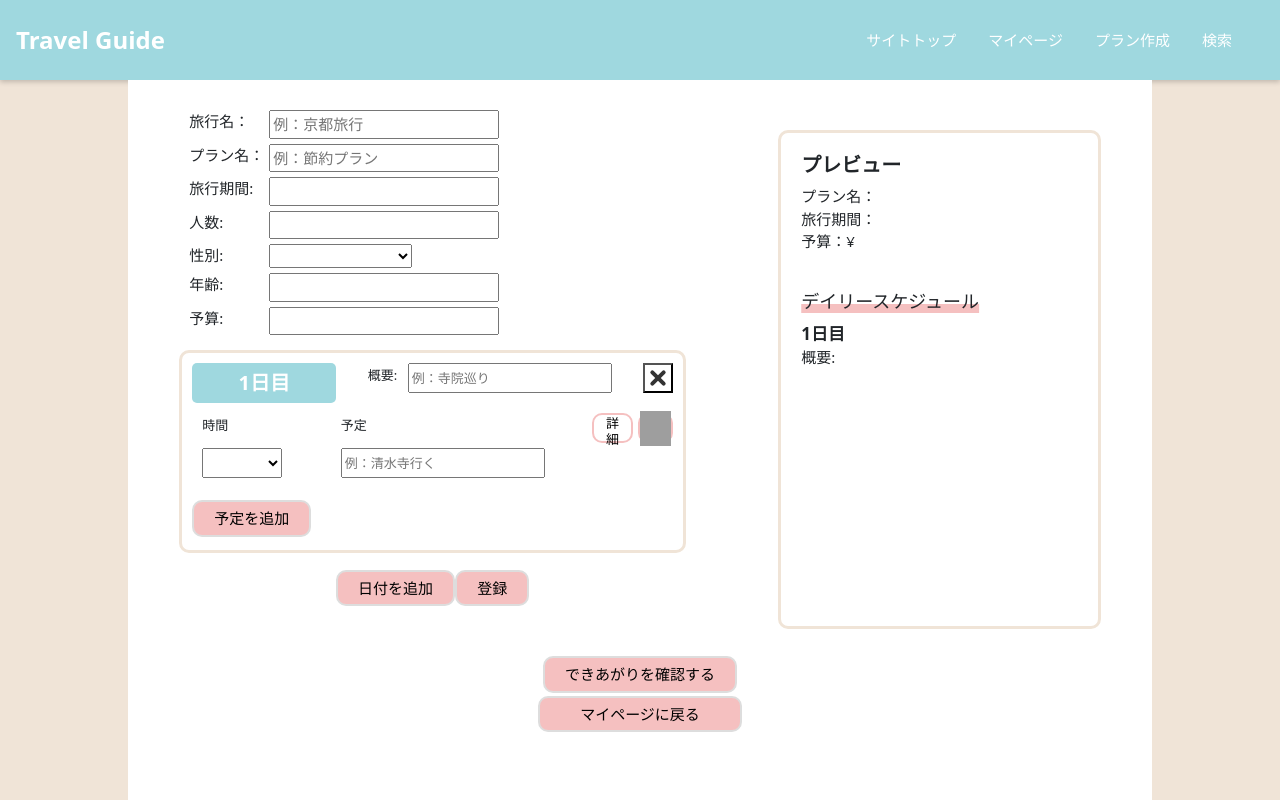
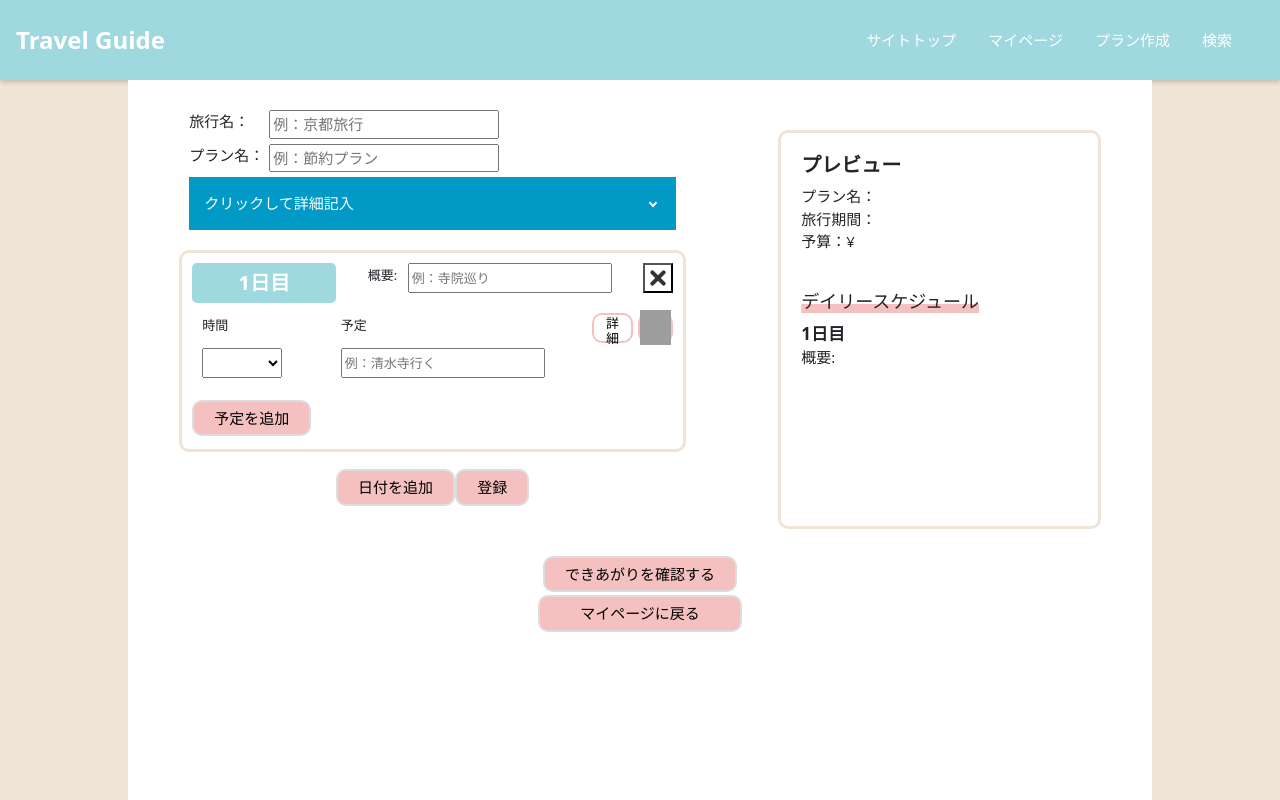
Before and after one commit to kana1999/my_portforio, a React (Create React App) app in the folder my-app/: page /Page3 in a window 1280 px wide. Built offline with nearby package versions, Linux system fonts and the light colour scheme; grey boxes are pictures that could not be loaded.

Commit message:
詳細部分アコーディオン仕様に変更

```diff
--- a/my-app/src/components/page3.css
+++ b/my-app/src/components/page3.css
@@ -119,24 +119,74 @@ h3 {
     justify-content: flex-start;
 }
 
+/* 以下はアコーディオンメニューです */
+.toggle {
+    display: none;
+}
+
+.label0 {     /* アコーディオン表示文 */
+    padding: 1em;
+	display: block;
+	color: #fff;
+	background:#019ac6;
+}
+
+.label0::before {   /* タイトル横矢印 */
+    content:"";
+	width: 6px;
+	height: 6px;
+	border-top: 2px solid #fff;
+	border-right: 2px solid #fff;
+	-webkit-transform: rotate(45deg);
+	position: absolute;
+	top:calc( 50% - 3px );
+	right: 20px;
+	transform: rotate(135deg);
+}
+
+.label0,
+.accordionContent {
+    -webkit-backface-visibility: hidden;
+	backface-visibility: hidden;
+	transform: translateZ(0);
+	transition: all 0.3s;
+}
+
+.accordionContent {     /* 隠す詳細フォーム */
+    height: 0;
+	margin-bottom:10px;
+	padding:0 20px;
+	overflow: hidden;
+}
+
+.toggle:checked + .label0 + .accordionContent {
+    height: auto;
+	padding:20px ;
+	transition: all .3s;
+}
+
+.toggle:checked + .label0::before {
+    transform: rotate(-45deg) !important;
+}
+
 input,select {
     margin-bottom: 5px;
 }
 
-.label1 {
+.label1 {     /* 枠外の詳細フォーム */
     display: inline-block;
     width: 80px;
     vertical-align: top;
 }
 
-.label2 {
+.label2 {    /* 枠内の時間と予定フォーム */
     display: inline-block;
     width: 40px;
     justify-content: center;
     align-items: center;
 }
 
-.label2-option {
+.label2-option {     /* 時間選択欄 */
     display: inline-block;
     width: 80px;
     height: 30px;
@@ -144,7 +194,7 @@ input,select {
     vertical-align: top;
 }
 
-.PlanDetail {
+.PlanDetail {     /* 登録等のボタン */
     margin:7px 0 3px;
     background-color: #F5C0C0;
     padding: 5px 20px;
@@ -153,17 +203,17 @@ input,select {
     transition: 0.8s;
 }
 
-.label2, .buttonDetail, .exSentence {
+.label2, .buttonDetail, .exSentence {     /* 時間・予定・横のボタン */
     font-size: 13px;
     height: 30px;
     line-height: 1.2;
 }
 
-.exSentence {
+.exSentence {     /* 予定記入欄 */
     vertical-align: top;
 }
 
-.buttonDetail {
+.buttonDetail {     /* 予定横の詳細・消去ボタン */
     display: inline-block;
     position: relative;
     top: 10px;
--- a/my-app/src/components/page3.jsx
+++ b/my-app/src/components/page3.jsx
@@ -70,7 +70,10 @@ export const Page3 = () => {
                         />
                       </div>
                   {/* gender, age, cost, person のみ一度だけ表示 */}
-
+                    <div className="accordion">
+                      <input type="radio" className="toggle" />
+                        <label className="label0">クリックして詳細記入</label>
+                          <div className="accordionContent">
                             <div>
                               <label className="label1">旅行期間:</label>
                                 <input
@@ -106,6 +109,8 @@ export const Page3 = () => {
                                     type="text"
                                     {...register(`details.cost`)}
                                 />
+                            </div>
+                          </div>
                       </div>
                   </div>
                   <div>
```
Lines whose indentation alone changed are shown as unchanged.
